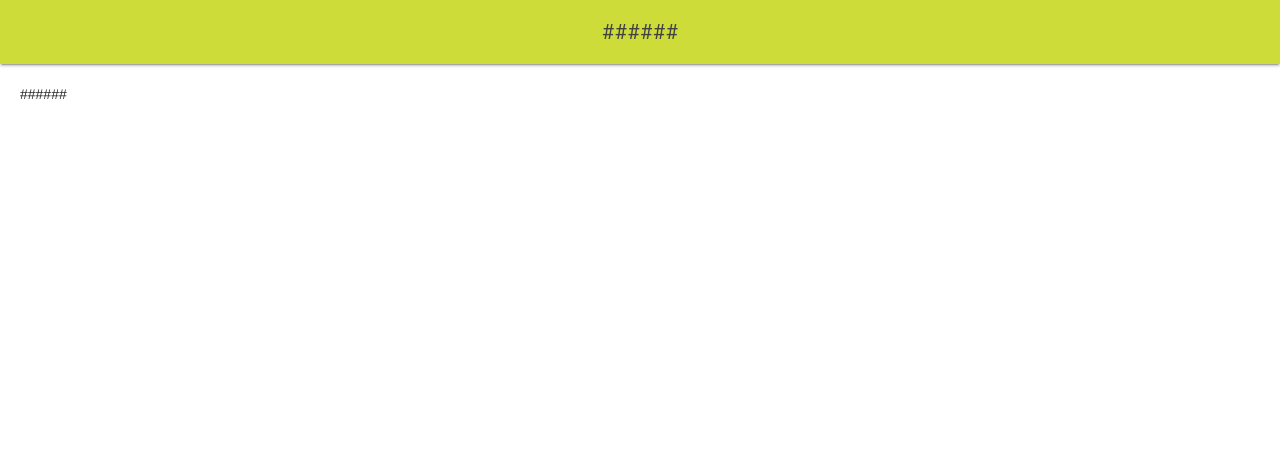
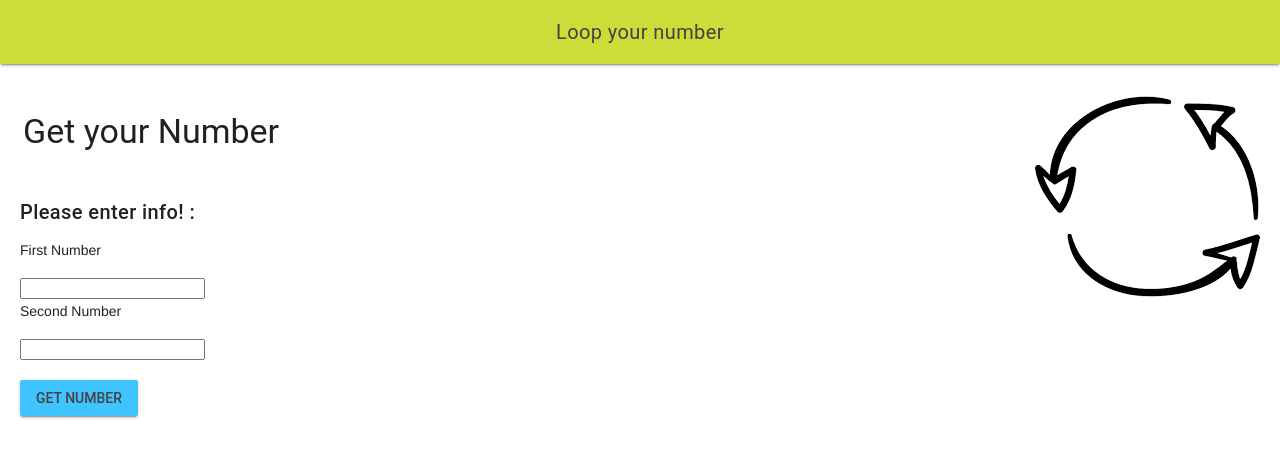
Before and after one commit to MTHS-ICS2O-2-2022/ICS2O-Unit-5-06-Osamah-Hasan, a plain HTML site: page index.html in a window 1280 px wide. Drawn offline with nearby package versions, Linux system fonts and the light colour scheme.

Commit message:
update V5.06.3

```diff
--- a/index.html
+++ b/index.html
@@ -2,7 +2,7 @@
 <html lang="en-ca">
   <head>
     <meta charset="utf-8" />
-    <meta name="description" content="######" />
+    <meta name="description" content="Loop" />
     <meta name="keywords" content="mths, ics20, osamah" />
     <meta name="auther" content="Osamah hasan" />
     <meta name="viewport" content="width=device-width, initial-scale=1.0" />
@@ -19,7 +19,7 @@
     <link rel="icon" type="image/png" sizes="32x32" href="favicon-32x32.png" />
     <link rel="icon" type="image/png" sizes="16x16" href="favicon-16x16.png" />
     <link rel="manifest" href="site.webmanifest" />
-    <title>######</title>
+    <title>Looping</title>
   </head>
   <body>
     <script defer src="https://code.getmdl.io/1.3.0/material.min.js"></script>
@@ -27,11 +27,52 @@
     <div class="mdl-layout mdl-js-layout mdl-layout--fixed-header">
       <header class="mdl-layout__header">
         <div class="mdl-layout__header-row">
-          <span class="mdl-layout-title">######</span>
+          <span class="mdl-layout-title">Loop your number</span>
         </div>
       </header>
       <main class="mdl-layout__content">
-######
+        <table>
+          <tr>
+            <img src="./images/Looping.png" alt="Loop" />
+            <th>
+              <h3>Get your Number</h3>
+            </th>
+          </tr>
+        </table>
+        <h5>Please enter info! :</h5>
+        <!--Numeric Numberfield-->
+        <from action="#">
+          <p>First Number</p>
+          <div class="mdl-numberfield mdl-js-numberfield">
+            <input
+              class="mdl-numberfield__iput"
+              type="number"
+              id="number-1"
+            />
+          </div>
+        </from>
+        <!--Numeric Numberfield-->
+        <from action="#">
+          <p>Second Number</p>
+          <div class="mdl-numberfield mdl-js-numberfield">
+            <input
+              class="mdl-numberfield__iput"
+              type="number"
+              id="number-2"
+            />
+          </div>
+        </from>
+        <br />
+        <!--Raised butoon with ripple-->
+        <button
+          class="mdl-button mdl-js-button mdl-button--raised mdl-js-ripple-effect mdl-button--accent"
+          onclick="myButtonClicked()"
+        >
+          Get number
+        </button>
+        <br />
+        <div id="answer">
+        </div>
       </main>
     </div>
   </body>
--- a/js/script.js
+++ b/js/script.js
@@ -1,5 +1,25 @@
 // Copyright (c) 2020 Mr. Coxall All rights reserved
 //
-// Created by: Mr. Coxall
-// Created on: Sep 2020
+// Created by: Osamah Hasan
+// Created on: May 2023
 // This file contains the JS functions for index.html
+
+'use strict'
+
+function myButtonClicked() {
+// This function does multiplication using a loop
+// input
+  const number1 = parseInt(document.getElementById('number-1').value)
+  const number2 = parseInt(document.getElementById('number-2').value)
+
+// process
+  let counter = 0
+  let answer = 0
+  while (counter < number2) {
+    answer = answer + number1
+    counter = counter + 1
+  }
+
+// output
+  document.getElementById('answer').innerHTML = number1 + ' x ' + number2 + ' = ' + answer
+}
```
Also changed, not shown: images/Looping.png (added).
